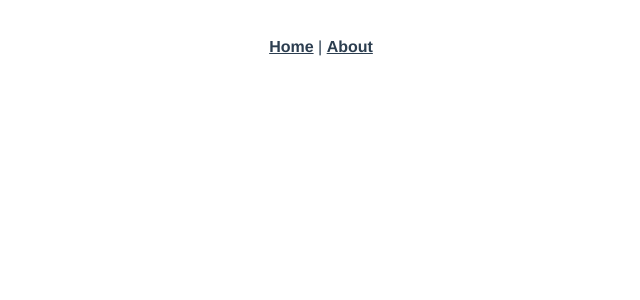
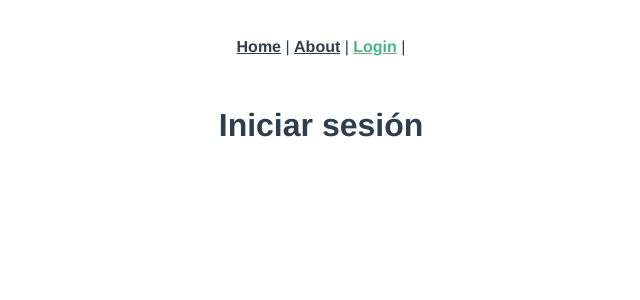
Before and after one commit to HDanielZuniga/ProyectoVue, a Vue app: page /#/login in a window 1280 px wide. Before the commit this address had no page. Shown: the top 300 px of the page, without its empty margins (319-959 px from the left). Built offline with nearby package versions, Linux system fonts and the light colour scheme.

Commit message:
Vista Login/Router

```diff
--- a/src/App.vue
+++ b/src/App.vue
@@ -1,7 +1,8 @@
 <template>
   <nav>
     <router-link to="/">Home</router-link> |
-    <router-link to="/about">About</router-link>
+    <router-link to="/about">About</router-link> |
+    <router-link to="/login">Login</router-link> |
   </nav>
   <router-view/>
 </template>
--- a/src/router/index.js
+++ b/src/router/index.js
@@ -1,6 +1,8 @@
 import { createRouter, createWebHashHistory } from 'vue-router'
 import HomeView from '../views/HomeView.vue'
+import Login from '../views/Login.vue'
 
+// Definimos las rutas de la aplicación en un array de objetos
 const routes = [
   {
     path: '/',
@@ -10,16 +12,24 @@ const routes = [
   {
     path: '/about',
     name: 'about',
-    // route level code-splitting
-    // this generates a separate chunk (about.[hash].js) for this route
-    // which is lazy-loaded when the route is visited.
+    // División de código a nivel de ruta
+    // Esto genera un archivo separado (about.[hash].js) para esta ruta
+    // que se carga de forma diferida (lazy-loaded) cuando se visita la ruta.
     component: () => import(/* webpackChunkName: "about" */ '../views/AboutView.vue')
+  },
+  {
+    path: '/login',
+    name: 'Login',
+    component: Login
   }
 ]
 
+// Creamos el enrutador utilizando createRouter
+// y definimos que la historia será de tipo Hash (URL con #)
 const router = createRouter({
   history: createWebHashHistory(),
   routes
 })
 
+// Exportamos el enrutador para poder usarlo en el resto de la aplicación
 export default router
--- /dev/null
+++ b/src/views/Login.vue
@@ -0,0 +1,19 @@
+<template>
+  <div class="login">
+    <h1>Iniciar sesión</h1>
+    <!-- Aquí puedes agregar tu formulario de login -->
+  </div>
+</template>
+
+<script>
+export default {
+  name: "LoginPage",
+  // Aquí puedes agregar la lógica del componente
+}
+</script>
+
+<style scoped>
+.login {
+  /* Estilos específicos para la página de login */
+}
+</style>
```
